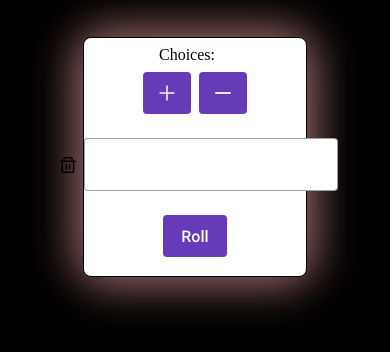
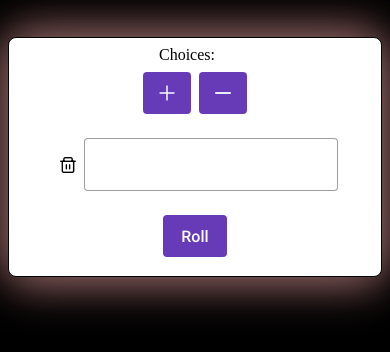
Before and after one commit to AnthonyRqqq/justchoosesomething, a React (Vite) app: page /randomchoice in a window 390 px wide. Shown: the top 352 px of the page. Built offline with nearby package versions, Linux system fonts and the light colour scheme.

Commit message:
styling for mobile screens

```diff
--- a/src/App.css
+++ b/src/App.css
@@ -13,5 +13,11 @@ body {
   border-radius: 8px;
   background-color: white;
   box-shadow: 0px 20px 40px rgba(214, 150, 150, 0.3), 0px -20px 40px rgba(214, 150, 150, 0.3), 20px 0px 40px rgba(214, 150, 150, 0.3), -20px 0px 40px rgba(214, 150, 150, 0.3);
+}
 
+@media (max-width: 600px) {
+  .app-div {
+    margin-left: 0px;
+    margin-right: 0px;
+  }
 }
```
